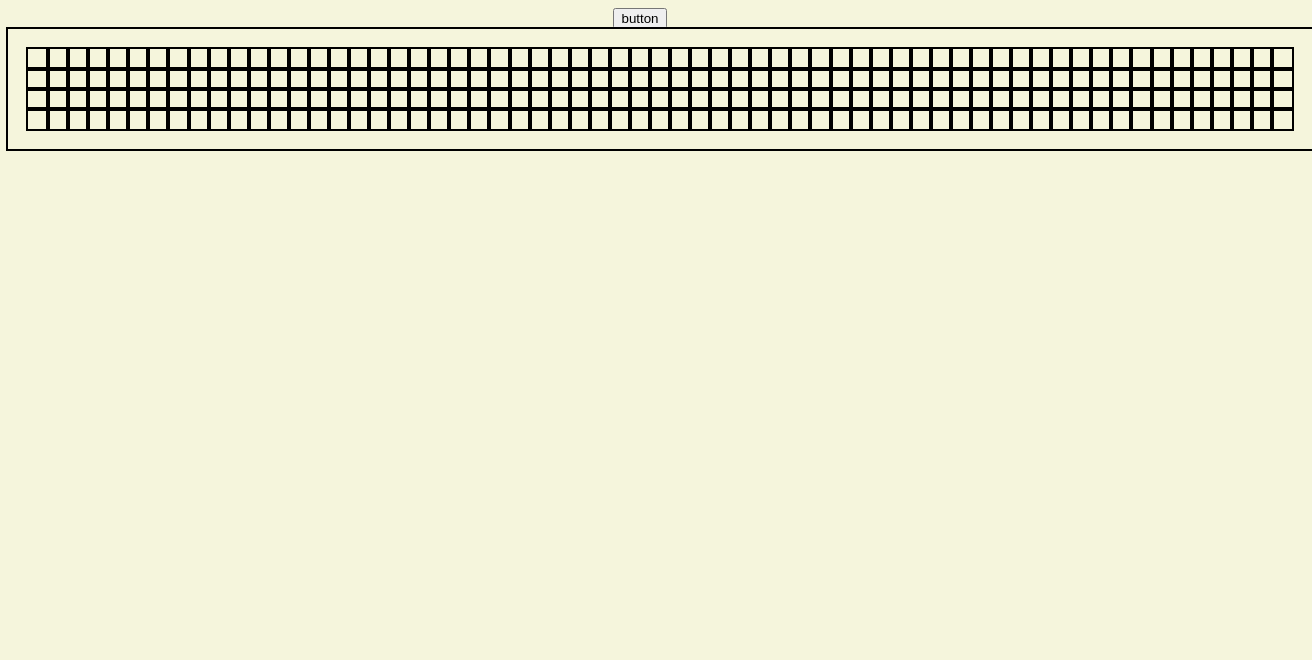
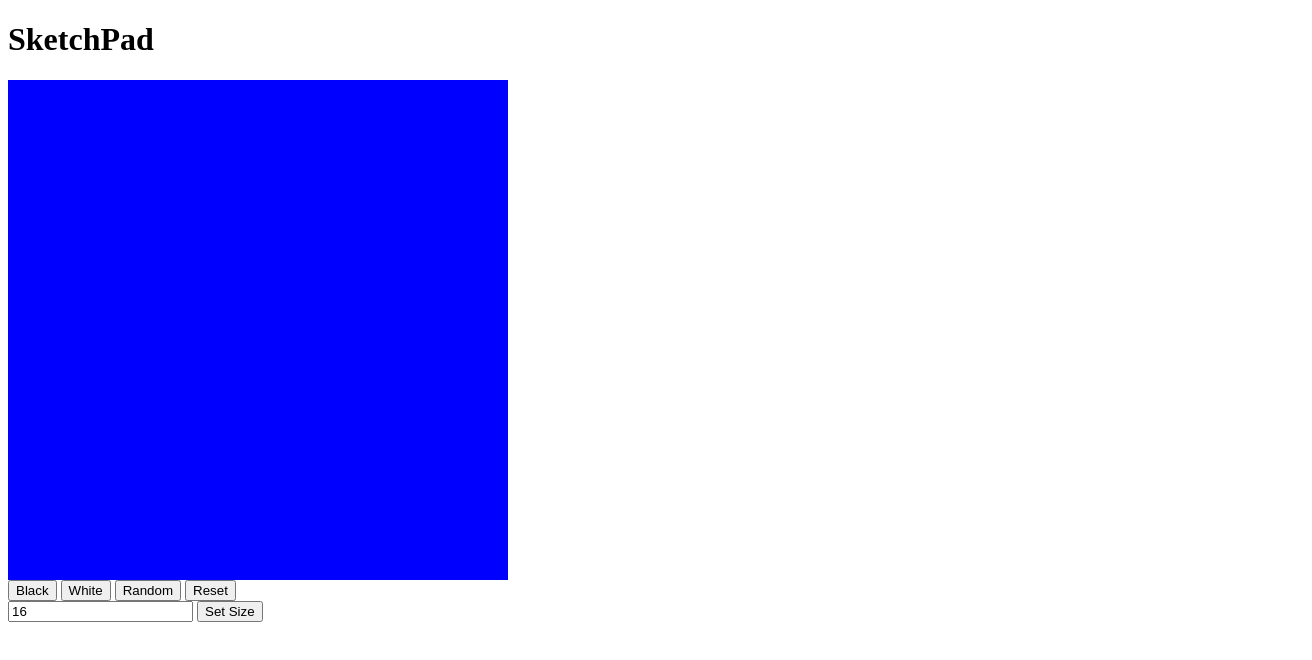
Before and after one commit to kfk2004/etch-a-sketch, a plain HTML site: page index.html in a window 1280 px wide. Shown: the whole page, 1312 px wide, since content can reach past the window. Drawn offline with Linux system fonts and the light colour scheme.

Commit message:
basics are complete (done by tutorial)

```diff
--- a/index.html
+++ b/index.html
@@ -7,8 +7,24 @@
     <link rel="stylesheet" href="styles.css">
 </head>
 <body>
-    <button id="reset">button</button>
-    <main></main>
-    <script src="script.js"></script>
+    <div class="flex-container">
+        <div class="title"><h1>SketchPad</h1></div>
+        <div class="content">
+            <div class="board"></div>
+            <div class="buttons">
+                <button>Black</button>
+                <button>White</button>
+                <button>Random</button>
+                <button>Reset</button>
+            </div>
+        </div>
+        <input type="text"
+        placeholder="Size of Board"
+        value="16"
+        onchange="changeSize(this.value)"
+    />
+        <button>Set Size</button>
+    </div>
 </body>
+<script src="script.js"></script>
 </html>
--- a/script.js
+++ b/script.js
@@ -1,11 +1,33 @@
-let main = document.querySelector('main');
 
-let div = "";
 
-for (let i = 0; i < 252; i++) {
-    div += `<div>${" "}</div>`;
+function populateBoard(size){
+
+let board = document.querySelector('.board');
+let squares = board.querySelectorAll('div');
+squares.forEach(div=> div.remove());
+board.style.gridTemplateColumns = `repeat(${size}, 1fr)`;
+board.style.gridTemplateRows = `repeat(${size}, 1fr)`;
+
+let amount = size * size;
+for (let i = 0; i < amount; i++) {
+   let square = document.createElement('div');
+   square.addEventListener("mouseover", () => {square.style.backgroundColor = "black"});
+   square.style.backgroundColor = "blue";
+   board.insertAdjacentElement("beforeend", square)
 }
 
+}
+
+populateBoard(16);
+
+function changeSize(input) {
+    if (input <= 100){
+        populateBoard(input);
+    } else {
+        console.log("too many squares");
+     }
+}
+/*
 main.innerHTML = div;
 
 var reset = document.getElementById('reset');
@@ -17,4 +39,4 @@ divElements.forEach(function(div) {
     reset.addEventListener("click", function() {
         div.style.backgroundColor = "red";
     });
-});
+});*/
--- a/styles.css
+++ b/styles.css
@@ -1,31 +1,5 @@
-body {
-    background-color: beige;
-    display: flex;
-    justify-content: center;
-    flex-direction: column;
+.board{
+    width:  500px;
+    height: 500px;
+    display: grid;
 }
-
-div {
-    padding: 10px;
-    outline: 2px solid black;
-    flex: 1;
-}
-
-main {
-    display: flex;
-    flex-wrap: wrap;
-    width: 100%;
-    justify-content: space-between;
-    align-items: center;
-    outline: 2px solid black;
-    padding: 20px;
-}
-
-div:hover {
-    background-color: black;
-
-}
-
-button {
-    align-self: center;
-}
```
